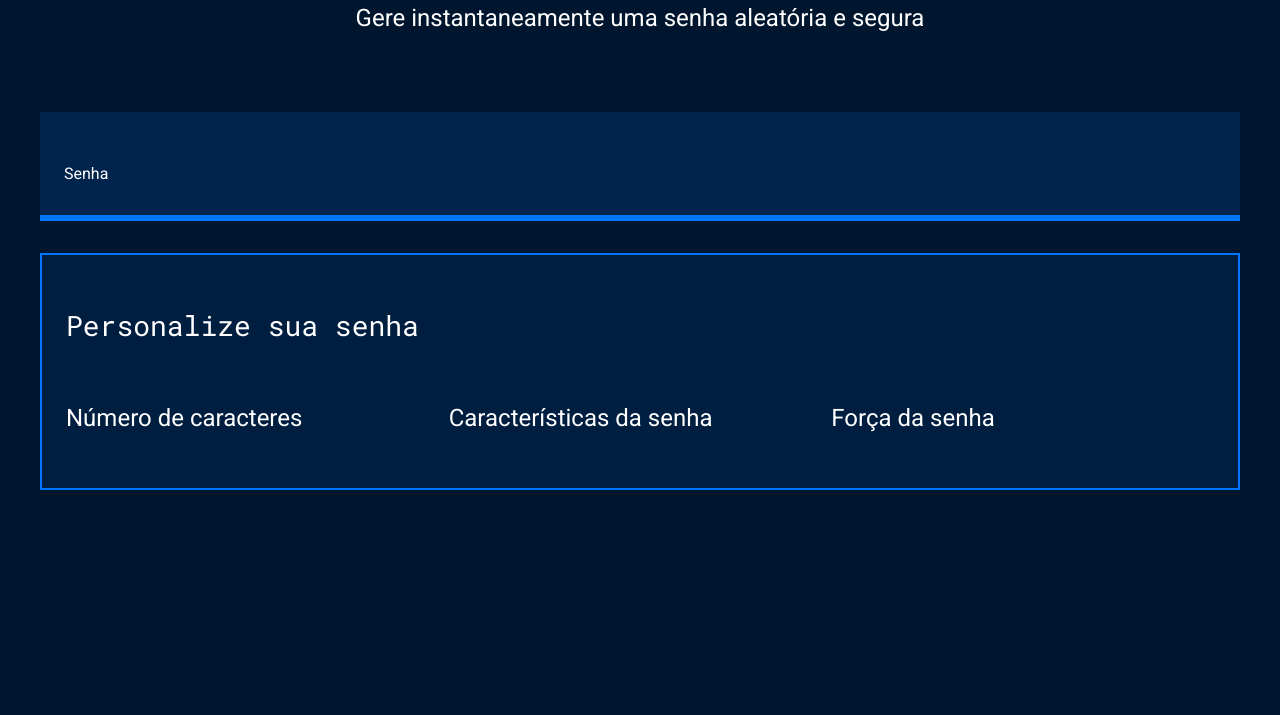
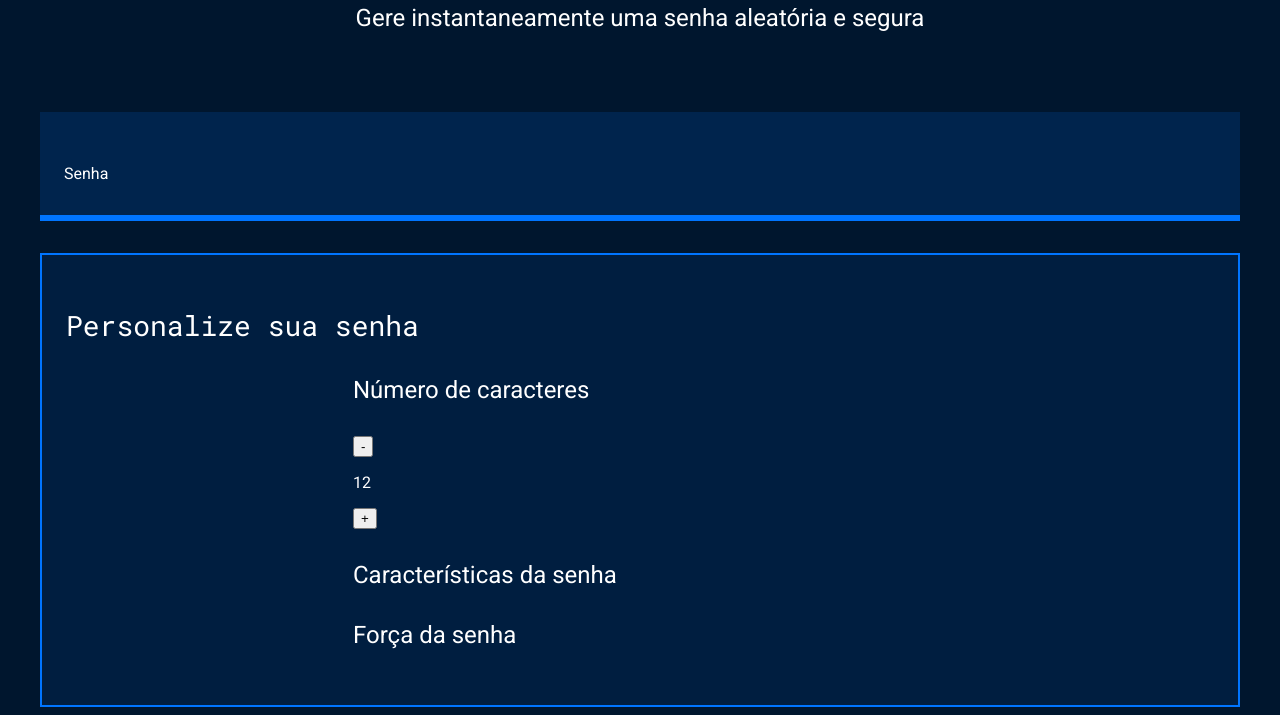
Before and after one commit to Josescreivison/Seguran-a-site-ae, a plain HTML site: page index.html in a window 1280 px wide. Shown: the part 191-906 px from the top of the page. Before the commit the page ends 800 px from the top, so only its background shows below. Drawn offline with Linux system fonts and the light colour scheme.

Commit message:
Update index.html

```diff
--- a/index.html
+++ b/index.html
@@ -21,10 +21,14 @@
         </div>
         <div class="parametro">
             <h3 class="parametro-titulo">Personalize sua senha</h3>
-            <div class="parametro-coluna__senha">
-                <div class="parametro-senha">
-                    <h4 class="parametro-senha__titulo">Número de caracteres</h4>
-                </div>
+       <div class="parametro-senha">
+    <h4 class="parametro-senha__titulo">Número de caracteres</h4>
+    <div class="parametro-senha-botoes">
+        <button class="parametro-senha__botao">-</button>
+        <p class="parametro-senha__texto">12</p>
+        <button class="parametro-senha__botao">+</button>
+    </div>
+</div>
                 <div class="parametro-senha">
                     <h4 class="parametro-senha__titulo">Características da senha</h4>
                 </div>
```
